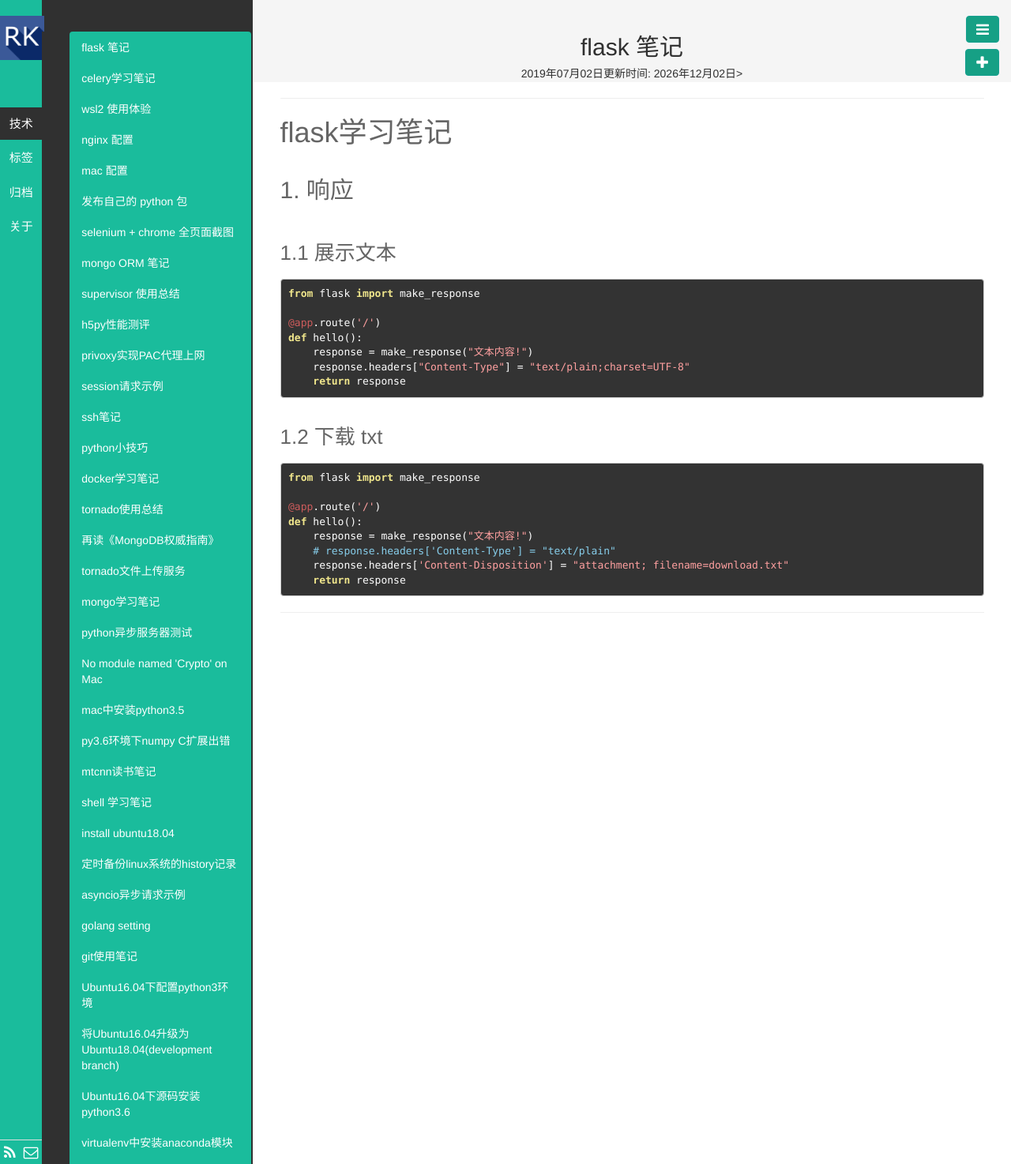
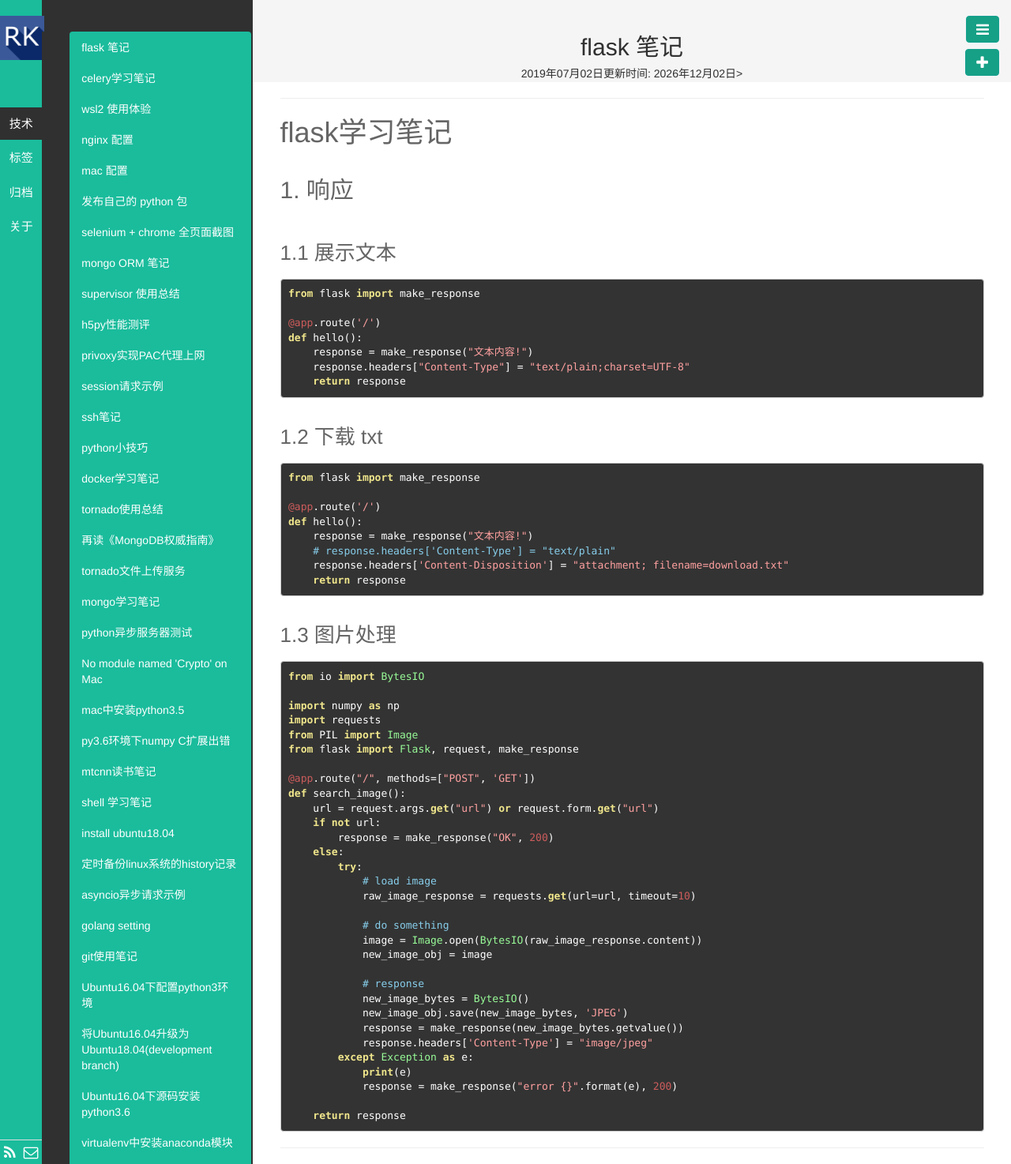
Before and after one commit to fengrk/frkhit.github.io, a Jekyll site: the page built from _posts/blog/2019-07-02-flask_note.md, in a window 1280 px wide. Shown: the whole page at 79% size. Built offline with Jekyll 4.4.1, drawn with Linux system fonts in a browser that asks for light colours.

Commit message:
flask_note: image

````diff
--- a/_posts/blog/2019-07-02-flask_note.md
+++ b/_posts/blog/2019-07-02-flask_note.md
@@ -35,3 +35,40 @@ def hello():
     response.headers['Content-Disposition'] = "attachment; filename=download.txt"
     return response
 ```
+
+### 1.3 图片处理
+
+```
+from io import BytesIO
+
+import numpy as np
+import requests
+from PIL import Image
+from flask import Flask, request, make_response
+
+@app.route("/", methods=["POST", 'GET'])
+def search_image():
+    url = request.args.get("url") or request.form.get("url")
+    if not url:
+        response = make_response("OK", 200)
+    else:
+        try:
+            # load image
+            raw_image_response = requests.get(url=url, timeout=10)
+
+            # do something
+            image = Image.open(BytesIO(raw_image_response.content))
+            new_image_obj = image
+
+            # response
+            new_image_bytes = BytesIO()
+            new_image_obj.save(new_image_bytes, 'JPEG')
+            response = make_response(new_image_bytes.getvalue())
+            response.headers['Content-Type'] = "image/jpeg"
+        except Exception as e:
+            print(e)
+            response = make_response("error {}".format(e), 200)
+
+    return response
+
+```
````
